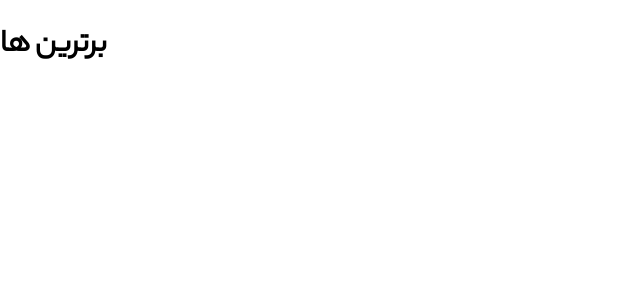
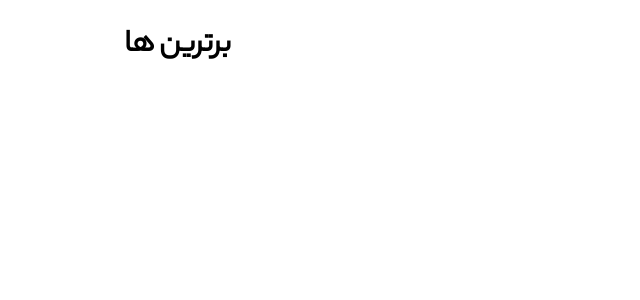
Before and after one commit to haniehtarbiat/best-hunters, a React (Create React App) app: page / in a window 1280 px wide. Shown: the top 300 px of the page, without its empty margins (0-640 px from the left). Built offline with nearby package versions, Linux system fonts and the light colour scheme.

Commit message:
add page style

```diff
--- a/src/App.js
+++ b/src/App.js
@@ -1,5 +1,5 @@
 import './App.module.css';
-import BestHunters from 'pages/BestHunters/BestHunters';
+import BestHunters from 'pages/best-hunters/BestHunters';
 
 function App() {
     return (
--- a/src/pages/BestHunters/BestHunters.js
+++ /dev/null
@@ -1,7 +0,0 @@
-import React from 'react';
-import styles from 'pages/BestHunters/BestHunters.module.css';
-
-function BestHunters() {
-    return (<h1 className={styles.header}>برترین ها</h1>);
-}
-export default BestHunters;
--- a/src/pages/BestHunters/BestHunters.module.css
+++ /dev/null
@@ -1,3 +0,0 @@
-.header{
-    font-family: YekanBakhRegular;
-}
--- /dev/null
+++ b/src/pages/best-hunters/BestHunters.js
@@ -0,0 +1,11 @@
+import React from 'react';
+import styles from 'pages/best-hunters/BestHunters.module.css';
+
+function BestHunters() {
+    return (
+        <div className={styles.container}>
+            <h1>برترین ها</h1>
+        </div>
+    );
+}
+export default BestHunters;
--- /dev/null
+++ b/src/pages/best-hunters/BestHunters.module.css
@@ -0,0 +1,9 @@
+.container{
+    margin:0 auto;
+}
+
+ @media(min-width:992px){
+     .container{
+         width:80.6%;
+     }
+}
```
Also changed, not shown: 1 other file (tests, documents, lock files or other folders).
